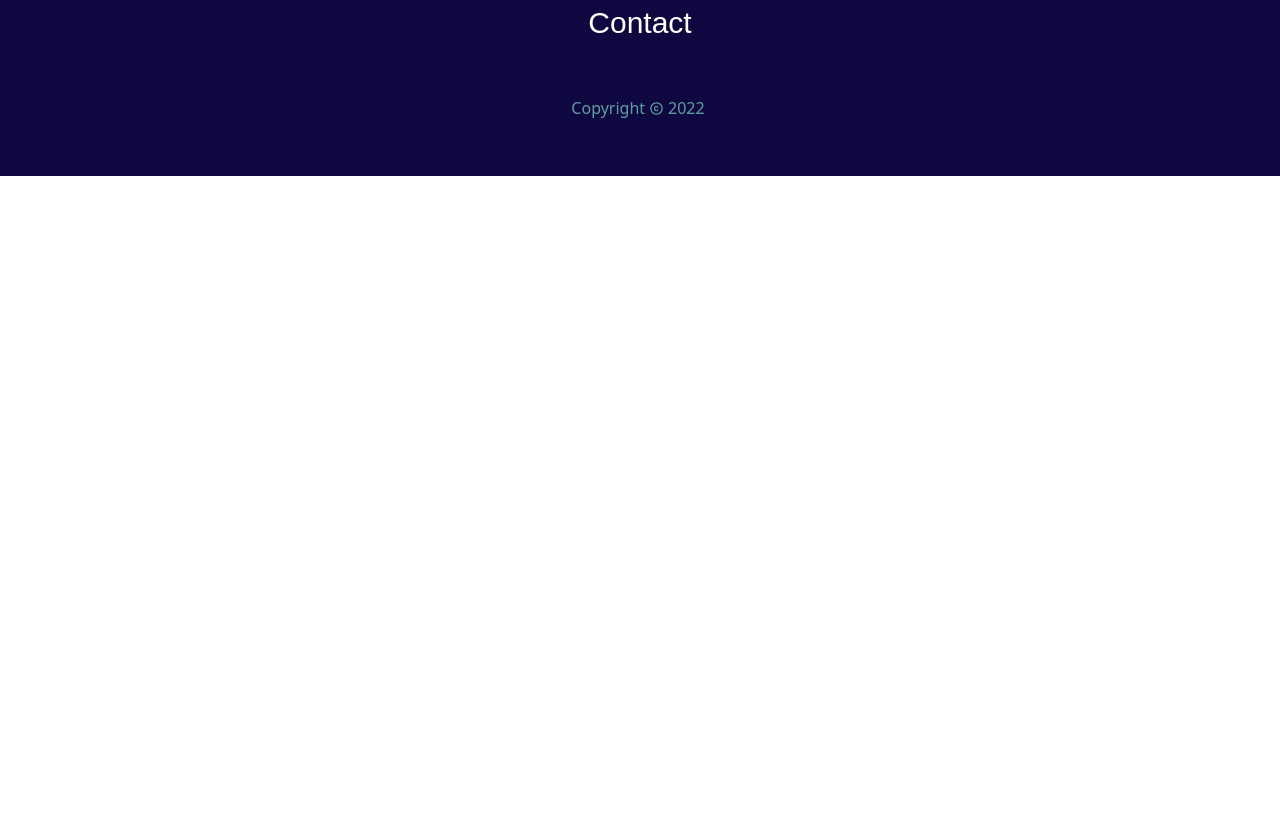
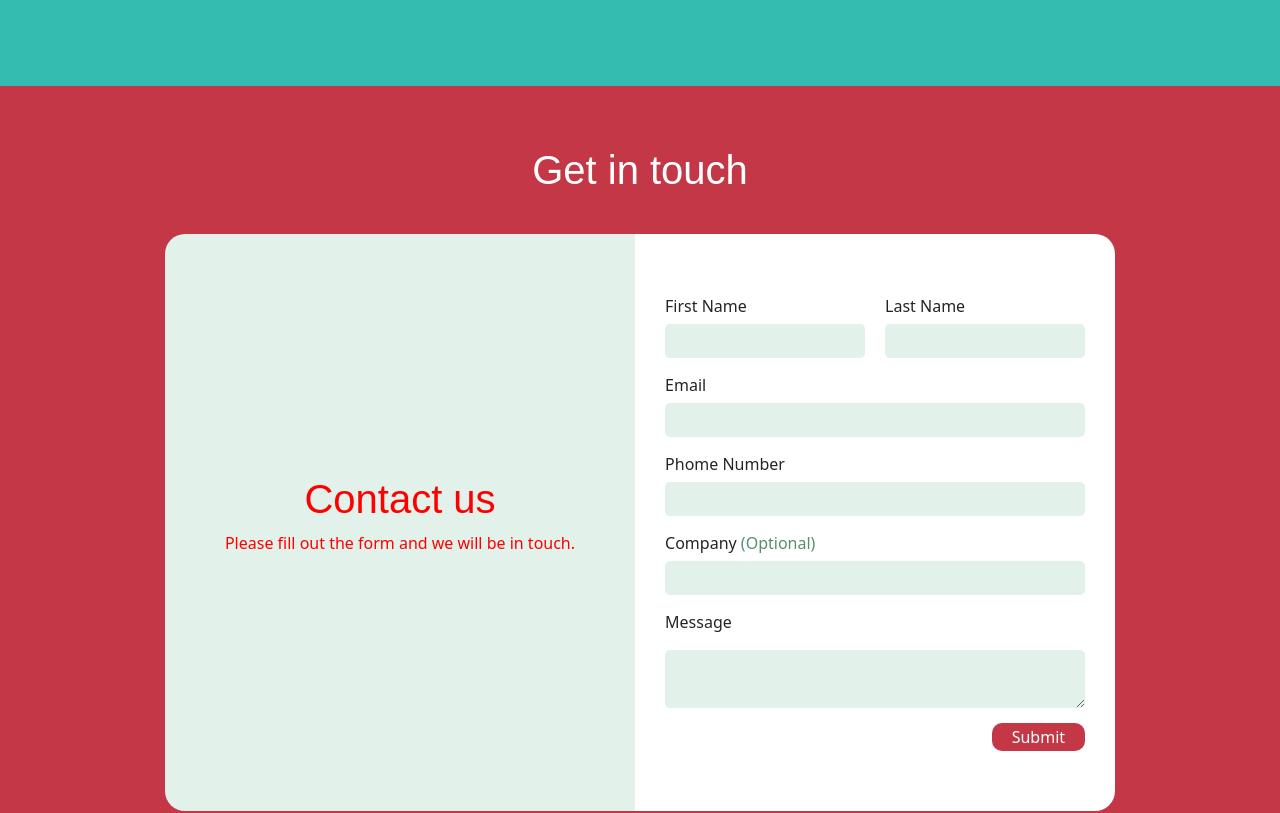
Before and after one commit to HawreAziz/suli-client, a React (Create React App) app: page /contact in a window 1280 px wide. Shown: the part 334-1147 px from the top of the page. Before the commit the page ends 800 px from the top, so only its background shows below. Built offline with nearby package versions, Linux system fonts and the light colour scheme.

Commit message:
Add contact page

```diff
--- a/src/components/Footer.tsx
+++ b/src/components/Footer.tsx
@@ -11,7 +11,7 @@ const Footer = () => {
             <h1 className="link">Categories</h1>
             <div className="link_container">
                 {categories.map((category, index) => {
-                    return <Link className="under_link" to='/home'>{category.categoryName}</Link>
+                    return <Link key={index} className="under_link" to='/home'>{category.categoryName}</Link>
                 })}
             </div>
             <Link className='link' to="/about">About</Link>
--- a/src/pages/Contact.tsx
+++ b/src/pages/Contact.tsx
@@ -1,7 +1,184 @@
+import React, { useEffect, useState } from 'react';
+import "../styles/Contact.css";
+
+
+interface FormState {
+    firstName: string;
+    lastName: string;
+    email: string;
+    phone: string;
+    company?: string;
+    message: string;
+}
+
+
+const FORM_INITIALSTATE: FormState = {
+    firstName: '',
+    lastName: '',
+    email: '',
+    phone: '',
+    message: '',
+    company: ''
+}
 
 const Contact = () => {
+    const [width, setWidth] = useState(window.innerWidth);
+    const [height, setHeight] = useState(window.innerHeight);
+    const [form, setForm] = useState<FormState>(FORM_INITIALSTATE);
+
+
+    useEffect(() => {
+        window.addEventListener('resize', () => {
+            if (window.innerWidth !== width) {
+                setWidth(window.innerWidth);
+            }
+            if (window.innerHeight !== height) {
+                setHeight(window.innerHeight);
+            }
+        });
+    }, [width, height]);
+
+
+    const formHandler = (event: React.ChangeEvent<HTMLInputElement | HTMLTextAreaElement>) => {
+        event.preventDefault();
+        const { name, value } = event.target;
+        console.log(name, value);
+        setForm({ ...form, [name]: value });
+    }
+
+    const submitForm = (event: React.FormEvent<HTMLFormElement>) => {
+        event.preventDefault();
+    }
+
+
+    const { firstName, lastName, email, phone, company, message } = form;
     return (
-        <div>Contact</div>
+        <div>
+            <div className="logo_container">
+                <img
+                    src={`${process.env.PUBLIC_URL}/suli-logo.png`}
+                    style={{
+                        minWidth: 400,
+                        width: width * .45,
+                        height: height * .35,
+                    }}
+                />
+            </div>
+            <div className='form_container'>
+                <h1>Get in touch</h1>
+                <div className='box_holder'>
+                    <div className='info_container'>
+                        <h1>Contact us</h1>
+                        <p>Please fill out the form and we will be in touch.</p>
+                    </div>
+                    <div
+                        className='form'>
+                        <form onSubmit={(event) => submitForm}>
+                            <div className='name_container'>
+                                <label style={{
+                                    display: 'flex',
+                                    flexDirection: 'column',
+                                    width: 200
+                                }}
+                                >
+                                    <p>First Name</p>
+                                    < input
+                                        className='label'
+                                        required
+                                        title="Type first name"
+                                        name='firstName'
+                                        value={firstName}
+                                        onChange={formHandler}
+                                    />
+                                </label >
+                                <label style={{
+                                    display: 'flex',
+                                    flexDirection: 'column',
+                                    marginLeft: 20,
+                                    width: 200
+                                }}
+                                >
+                                    <p>Last Name</p>
+                                    < input
+                                        className='label'
+                                        required
+                                        title="Type last name"
+                                        name='lastName'
+                                        value={lastName}
+                                        onChange={formHandler}
+                                    />
+                                </label >
+                            </div>
+                            <label style={{
+                                display: 'flex',
+                                flexDirection: 'column',
+                            }}
+                            >
+                                <p>Email</p>
+                                < input
+                                    className='label'
+                                    required
+                                    title="Type email"
+                                    name='email'
+                                    value={email}
+                                    onChange={formHandler}
+                                />
+                            </label >
+
+                            <label style={{
+                                display: 'flex',
+                                flexDirection: 'column',
+                            }}
+                            >
+                                <p>Phome Number</p>
+                                < input
+                                    className='label'
+                                    required
+                                    title="Type phone number"
+                                    name='phone'
+                                    type='tel'
+                                    value={phone}
+                                    onChange={formHandler}
+                                />
+                            </label >
+                            <label style={{
+                                display: 'flex',
+                                flexDirection: 'column',
+                            }}
+                            >
+                                <div className="label_text">
+                                    <p>Company</p>
+                                    <p style={{ color: 'rgb(87, 142, 112)' }}>&nbsp;(Optional)</p>
+                                </div>
+                                < input
+                                    className='label'
+                                    title="Type company name"
+                                    name='company'
+                                    value={company}
+                                    onChange={formHandler}
+                                />
+                            </label >
+                            <label style={{
+                                display: "flex",
+                                flexDirection: 'column'
+                            }}>
+                                <p>Message</p>
+                                <textarea
+                                    title='Type your message'
+                                    minLength={20}
+                                    key={message}
+                                    name='message'
+                                    value={message}
+                                    onChange={formHandler}
+                                />
+                            </label>
+                            <button className="submit_btn">Submit</button>
+                        </form>
+                    </div>
+
+                </div>
+            </div>
+        </div>
     )
 }
 
--- /dev/null
+++ b/src/styles/Contact.css
@@ -0,0 +1,116 @@
+
+.form_container {
+    display: flex;
+    flex-direction: column;
+    justify-content: center;
+    align-items: center;
+    padding: 60px 0;
+    background-color: #c33747;
+}
+
+.form_container > h1 {
+    color: white;
+    margin-bottom: 40px;
+}
+
+.box_holder {
+    display: flex;
+    flex-direction: row;
+}
+
+.info_container {
+    display: flex;
+    justify-content: center;
+    align-items: center;
+    flex-direction: column;
+    background-color: rgb(226, 241, 233);
+    color: red;
+    padding: 60px;
+    border-top-left-radius: 20px;
+    border-bottom-left-radius: 20px;
+}
+
+.form {
+    display: flex;
+    justify-content: center;
+    align-items: center;
+    flex-direction: column;
+    background-color: white;
+    padding: 60px 30px;
+    border-top-right-radius: 20px;
+    border-bottom-right-radius: 20px;
+}
+
+
+.label {
+    background-color: red;
+}
+
+.label, textarea {
+        background-color : rgb(226, 241, 233);
+        outline: none;
+        border-style: none;
+        border-radius: 5px;
+        margin-bottom: 15px;
+        margin-top: -10px;
+        padding: 5px
+  }
+
+  .label_text {
+      display: flex;
+      flex-direction: row;
+  }
+
+
+.logo_container {
+    display: flex;
+    justify-content: center;
+    align-items: center;
+    background-color: #34bcb1;
+    width: 100%;
+    padding: 70px 0;
+}
+
+
+.name_container {
+    display: flex;
+    flex-direction: row;
+    justify-content: space-between;
+}
+
+.submit_btn {
+    display: flex;
+    padding: 2px 20px;
+    align-items: center;
+    justify-content: center;
+    float: right;
+    margin-top: 15px;
+    background-color: #c33747;
+    color: white;
+    border-radius: 10px;
+    outline: none;
+    border-style: none;
+}
+
+
+@media screen and (max-width: 1000px) {
+    .box_holder{
+        display: flex;
+        flex-direction: column;
+        transition-duration: all 10s ease;
+        width: 80%;
+        min-width: 500px;
+    }
+
+    .info_container {
+        border-top-left-radius: 20px;
+        border-top-right-radius: 20px;
+        border-bottom-left-radius: 0;
+        border-bottom-right-radius: 0;
+    }
+
+    .form {
+        border-top-right-radius: 0;
+        border-bottom-left-radius: 20px;
+    }
+}
```
